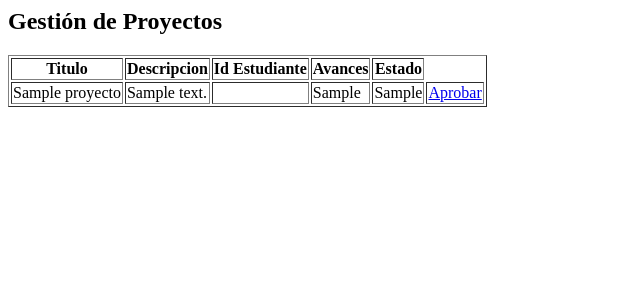
After one commit to Bryan-1918/Parcial-Cierre, a PHP site: page /php/proyectosCoordinador.php in a window 1280 px wide. The commit adds this page. Shown: the top 300 px of the page, without its empty margins (0-640 px from the left). Run offline with PHP 8.4, Linux system fonts and the light colour scheme; the visitor is signed in with stand-in values (Sample User, id 1); tables that the repository leaves empty or names only in its code hold one stand-in row (values such as "Sample post"); data that the repository does not hold is empty.

Commit message:
aprobacion de proyectos Coordinador

```diff
--- a/panelesUsuarios/panelCoordinador.php
+++ b/panelesUsuarios/panelCoordinador.php
@@ -23,8 +23,13 @@ $rows = $result->fetch_all(MYSQLI_ASSOC);
 ?>
 <h2>Gestión de Usuarios (Coordinador)</h2>
 
+<!--Gestionar usuarios-->
 <button> <a href="../php/registrarTutores.php">Registrar un nuevo tutor</a></button>
 <button> <a href="../php/registrarEstudiantes.php">Registrar un nuevo estudiante</a></button>
+
+<!--Gestionar proyectos-->
+<button> <a href="../php/proyectosCoordinador.php">Gestionar proyectos</a></button>
+
 
 <br></br>
 
--- /dev/null
+++ b/php/proyectosCoordinador.php
@@ -0,0 +1,45 @@
+<?php
+session_start();
+include "../php/conexion.php";
+
+// Validar rol coordinador
+if ($_SESSION['rol'] != 'Coordinador') {
+    echo "Acceso denegado";
+    exit();
+}
+
+// aprobar proyecto
+if (isset($_GET['aprobar'])) {
+    $id = $_GET['aprobar'];
+    $conexion->query("UPDATE proyectos SET approved = 1 WHERE id=$id");
+    // Redirige para refrescar la lista
+    header("Location: proyectosCoordinador.php");
+    exit();
+}
+
+$result = $conexion->query("SELECT * FROM proyectos");
+$rows = $result->fetch_all(MYSQLI_ASSOC);
+?>
+<h2>Gestión de Proyectos</h2>
+
+<table border="1">
+    <tr>
+        <th>Titulo</th>
+        <th>Descripcion</th>
+        <th>Id Estudiante</th>
+        <th>Avances</th>
+        <th>Estado</th>
+    </tr>
+    <?php foreach ($rows as $row) { ?>
+    <tr>
+        <td><?= $row['titulo'] ?></td>
+        <td><?= $row['descrip'] ?></td>
+        <td><?= $row['studentId'] ?></td>
+        <td><?= $row['avance'] ?></td>
+        <td><?= $row['approved'] ?></td>
+        <td>
+            <a href="?aprobar=<?= $row['id'] ?>" onclick="return confirm('Aprobar proyecto?')">Aprobar</a>
+        </td>
+    </tr>
+    <?php } ?>
+</table>
```
Also changed, not shown: php/registrarEstudiantes.php (+4 -4 lines).
